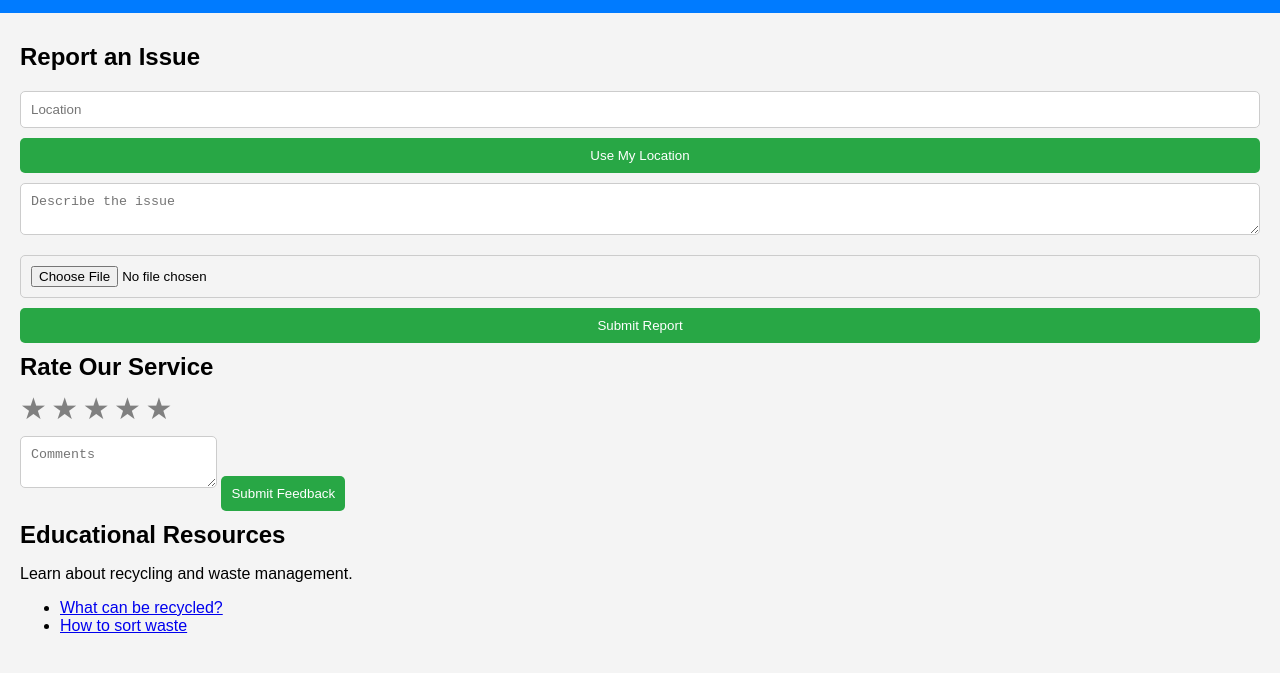
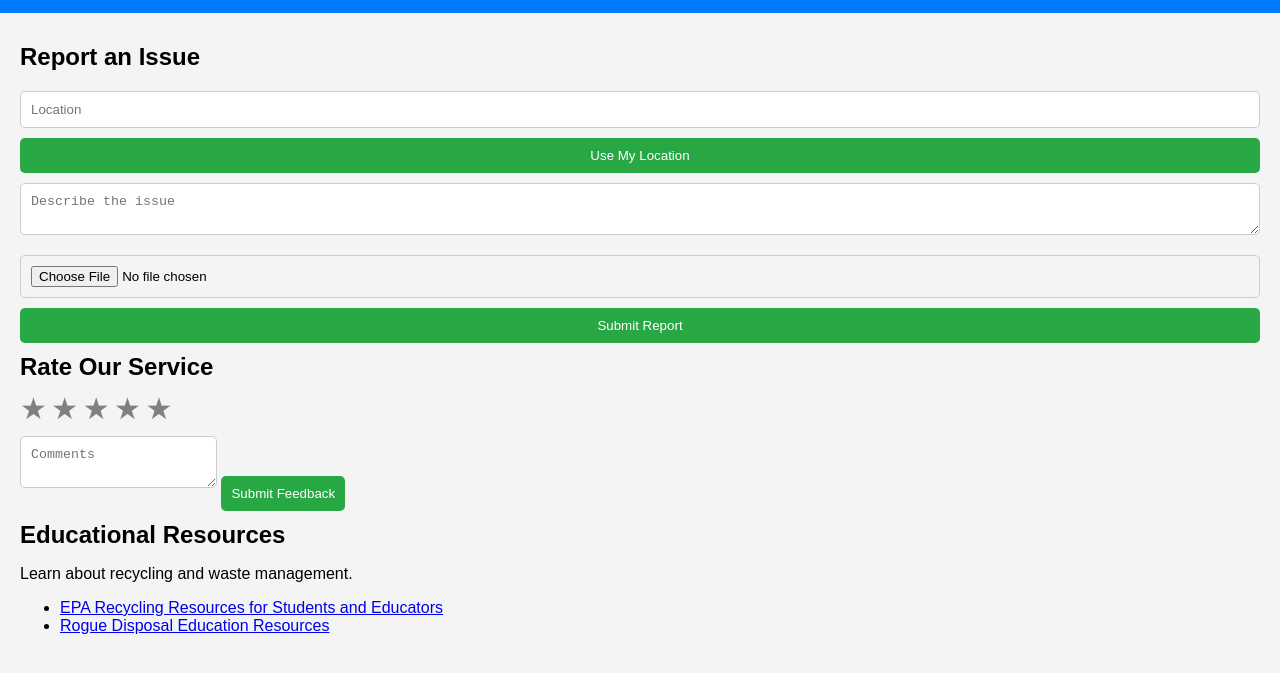
Before and after one commit to asnetkhavele/THE-TAKA-APP, a website: page public/index.html in a window 1280 px wide. Shown: the part 95-768 px from the top of the page. Drawn offline with Linux system fonts and the light colour scheme.

Commit message:
Updated Educational Resources section with new links

```diff
--- a/public/index.html
+++ b/public/index.html
@@ -84,9 +84,8 @@
             <h2>Educational Resources</h2>
             <p>Learn about recycling and waste management.</p>
             <ul>
-                <li><a href="#">What can be recycled?</a></li>
-                <li><a href="#">How to sort waste</a></li>
-                <!-- Add more resources as needed -->
+                <li><a href="https://www.epa.gov/recycle/reduce-reuse-recycle-resources-students-and-educators" target="_blank">EPA Recycling Resources for Students and Educators</a></li>
+                <li><a href="https://roguedisposal.com/resources/education" target="_blank">Rogue Disposal Education Resources</a></li>
             </ul>
         </section>
     </main>
```
